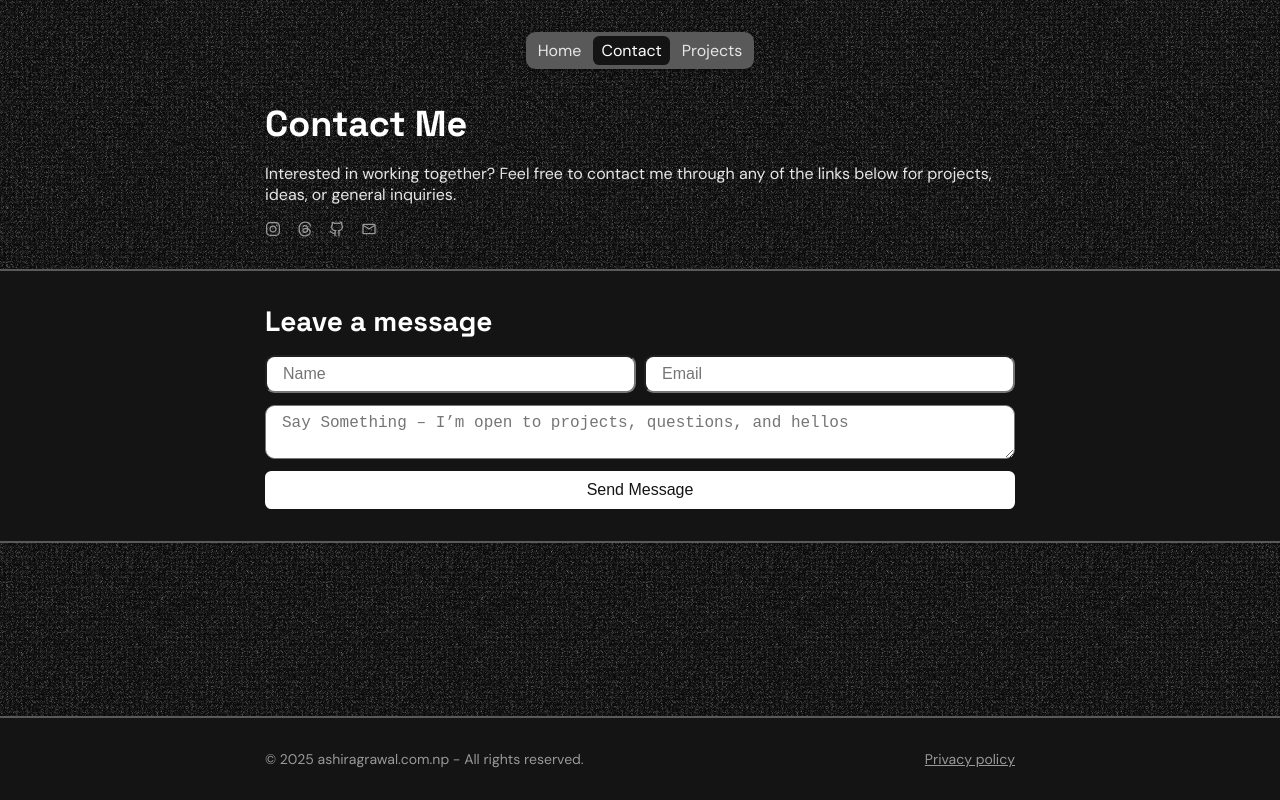
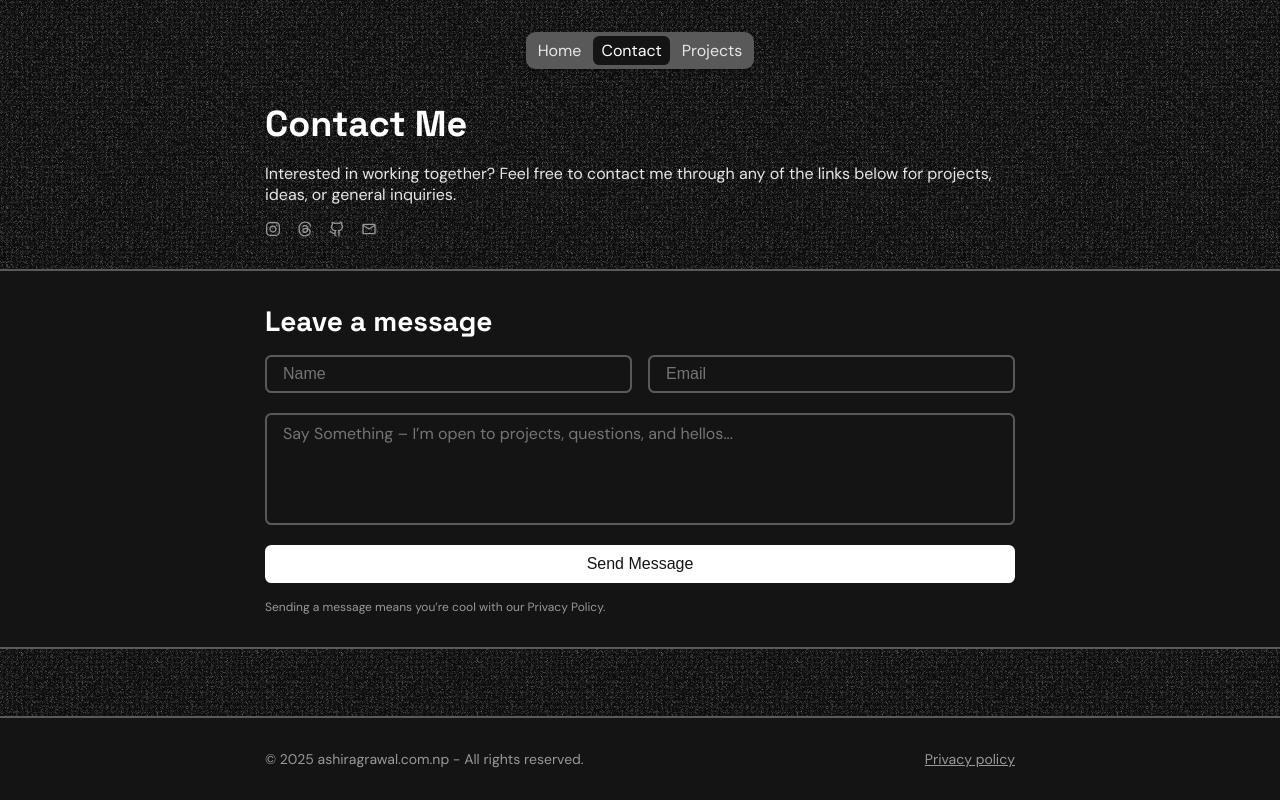
Before and after one commit to AshirAg/ashirs-portfolio, a React (Vite) app in the folder frontend/: page /contact in a window 1280 px wide. Built offline with nearby package versions, Linux system fonts and the light colour scheme.

Commit message:
Updated Contact Page - Aug 10, SUN

```diff
--- a/frontend/src/components/contactForm/ContactForm.jsx
+++ b/frontend/src/components/contactForm/ContactForm.jsx
@@ -1,32 +1,212 @@
 import styles from "./ContactForm.module.css";
 import Button from "../micro-components/button/Button.jsx";
+import { useState, useEffect } from "react";
+import { AiOutlineCheckCircle, AiOutlineCloseCircle } from "react-icons/ai";
+
+function Toast({ message, type, onClose }) {
+  const [isFadingOut, setIsFadingOut] = useState(false);
+
+  useEffect(() => {
+    if (!message) return;
+
+    setIsFadingOut(false); // reset fade out
+
+    // Start timer to fade out after 3 seconds
+    const timer = setTimeout(() => {
+      setIsFadingOut(true);
+    }, 3000);
+
+    return () => clearTimeout(timer);
+  }, [message]);
+
+  // When fade out animation ends, call onClose to unmount
+  const handleAnimationEnd = () => {
+    if (isFadingOut) {
+      onClose();
+    }
+  };
+
+  if (!message) return null;
+
+  return (
+    <div
+      className={`${styles.toast} ${isFadingOut ? styles.fade_out : ""}`}
+      onAnimationEnd={handleAnimationEnd}
+    >
+      {type === "success" ? <AiOutlineCheckCircle /> : <AiOutlineCloseCircle />}
+      <p className={styles.message}>{message}</p>
+    </div>
+  );
+}
 
 function ContactForm(){
-    return(
+
+    const initialValues = { name: "", email: "", message: "" };
+    const [formValues, setFormValues] = useState(initialValues);
+    const [formErrors, setFormErrors] = useState({});
+    const [isSubmit, setIsSubmit] = useState(false);
+    const [toast, setToast] = useState({ message: "", type: ""});
+
+    const handleChange = (e) => {
+        const { name, value } = e.target;
+
+        setFormValues({ ...formValues, [name]: value });
+
+        // Live validate this field only
+        setFormErrors((prevErrors) => {
+            const newErrors = { ...prevErrors };
+            const fieldError = validateField(name, value);
+            if (fieldError) {
+                newErrors[name] = fieldError;
+            } else {
+                delete newErrors[name];
+            }
+            return newErrors;
+        });
+    };
+
+    const handleSubmit = (e) => {
+        e.preventDefault();
+        const errors = validate(formValues);
+        setFormErrors(errors);
+        setIsSubmit(true);
+
+        if (Object.keys(errors).length === 0) {
+            const botToken = "Your Bot Token";
+            const chatId = "Your Chat Id";
+            const text = `
+[[ 💬 New Message ]]
++ Name: ${formValues.name}
++ Email: ${formValues.email}
++ Message: ${formValues.message}
+            `;
+
+            fetch(`https://api.telegram.org/bot${botToken}/sendMessage`, {
+            method: "POST",
+            headers: { "Content-Type": "application/json" },
+            body: JSON.stringify({
+                chat_id: chatId,
+                text: text,
+                parse_mode: "Markdown"
+            })
+            })
+            .then(res => res.json())
+            .then(data => {
+                setFormValues(initialValues);
+                setToast({message: "Your message is sent to me successfully.", type: "success"})
+            })
+            .catch(err => {
+                console.error("Error sending message", err);
+                setToast({message: "Your message was not sent!", type: "failed"})
+            });
+        }
+    };
+
+    useEffect(() => {
+        if (Object.keys(formErrors).length === 0 && isSubmit) {
+        }
+    }, [formErrors]);
+
+    // Validation for all fields
+    const validate = (values) => {
+        const errors = {};
+        const emailRegex = /^[^\s@]+@[^\s@]+\.[^\s@]{2,}$/i;
+
+        if (!values.name.trim()) {
+            errors.name = "Name is required!";
+        }
+
+        if (!values.email.trim()) {
+            errors.email = "Email is required!";
+        } else if (!emailRegex.test(values.email)) {
+            errors.email = "Invalid email!";
+        }
+
+        if (!values.message.trim()) {
+            errors.message = "Message is required!";
+        }
+
+        return errors;
+    };
+
+    // Validation for a single field
+    const validateField = (name, value) => {
+        const emailRegex = /^[^\s@]+@[^\s@]+\.[^\s@]{2,}$/i;
+
+        switch (name) {
+            case "name":
+                if (!value.trim()) return "Name is required!";
+                break;
+            case "email":
+                if (!value.trim()) return "Email is required!";
+                if (!emailRegex.test(value)) return "Invalid email!";
+                break;
+            case "message":
+                if (!value.trim()) return "Message is required!";
+                break;
+            default:
+                return null;
+        }
+        return null;
+    };
+
+    return (
+        <>
+        <Toast
+            message={toast.message}
+            type={toast.type}
+            onClose={() => setToast({ message: "", type: "" })}
+        />
         <div className={`section ${styles.form_section}`}>
             <div className={`container ${styles.form_container}`}>
                 <h2>Leave a message</h2>
-                <form action="">
+                <form onSubmit={handleSubmit} method="POST">
                     <div className={styles.dual_inputs}>
                         <div className={styles.inputContainer}>
-                            <input className={styles.inputField} type="text" placeholder="Name" id="name" />
-                            <span className={styles.error} id="nameError"></span>
+                            <input
+                                className={styles.inputField}
+                                type="text"
+                                placeholder="Name"
+                                id="name"
+                                name="name"
+                                value={formValues.name}
+                                onChange={handleChange}
+                            />
+                            <span className={styles.error}>{formErrors.name}</span>
                         </div>
                         <div className={styles.inputContainer}>
-                            <input className={styles.inputField} type="email" placeholder="Email" id="email" />
-                            <span className={styles.error} id="emailError"></span>
+                            <input
+                                className={styles.inputField}
+                                type="text"
+                                placeholder="Email"
+                                id="email"
+                                name="email"
+                                value={formValues.email}
+                                onChange={handleChange}
+                            />
+                            <span className={styles.error}>{formErrors.email}</span>
                         </div>
                     </div>
                     <div className={styles.inputContainer}>
-                        <textarea className={styles.inputField} name="message" id="message" placeholder="Say Something – I’m open to projects, questions, and hellos"></textarea>
-                        <span className={styles.error} id="messageError"></span>
+                        <textarea
+                            className={styles.inputField}
+                            name="message"
+                            id="message"
+                            placeholder="Say Something – I’m open to projects, questions, and hellos..."
+                            value={formValues.message}
+                            onChange={handleChange}
+                        ></textarea>
+                        <span className={styles.error}>{formErrors.message}</span>
                     </div>
                     <Button className="button_secondary">Send Message</Button>
+                    <p className={styles.agree_to_policy}>
+                        Sending a message means you’re cool with our Privacy Policy.
+                    </p>
                 </form>
             </div>
         </div>
-    )
+        </>
+    );
 }
 
-
 export default ContactForm;
--- a/frontend/src/components/contactForm/ContactForm.module.css
+++ b/frontend/src/components/contactForm/ContactForm.module.css
@@ -12,11 +12,11 @@ form{
     width: 100%;
     display: flex;
     flex-direction: column;
-    gap: var(--spacing-md);
+    gap: var(--spacing-lg);
 }
 .dual_inputs{
     display: flex;
-    gap: var(--spacing-md);
+    gap: var(--spacing-lg);
     width: 100%;
 }
 .inputContainer{
@@ -26,8 +26,121 @@ form{
     gap: var(--spacing-sm);
 }
 .inputContainer .inputField{
-    flex-grow: 1;
-    border-radius: var(--border-rad-md);
+    flex-grow: 1 1 0;
+    border-radius: var(--border-rad-sm);
     font-size: var(--body-lg);
     padding: var(--spacing-md) var(--spacing-lg);
+    background-color: transparent;
+    border: var(--border-width) solid var(--border-primary);
+    color: var(--text-primary);
+    outline: none;
 }
+.inputContainer .inputField:focus{
+    border: var(--border-width) solid var(--accent-primary);
+}
+.inputContainer textarea.inputField{
+    resize: none;
+    min-height: 7rem;
+}
+
+span.error{
+    color: var(--error-primary);
+    font-size: var(--body-md);
+}
+.agree_to_policy{
+    font-size: var(--body-sm);
+    color: var(--text-muted);
+}
+
+
+
+
+/* for toast */
+.toast{
+    position: fixed;
+    top: var(--spacing-xl1);
+    right: var(--spacing-lg);
+    border: var(--border-width) solid var(--border-primary);
+    background-color: var(--bg-primary);
+    padding: var(--spacing-md) var(--spacing-lg);
+    border-radius: var(--border-rad-sm);
+    display: flex;
+    justify-content: center;
+    align-items: center;
+    gap: var(--spacing-md);
+    font-size: var(--body-md);
+    z-index: 3;
+    width: max-content;
+    max-width: var(--container-width);
+    animation: fadeInUpDesktop 0.3s ease forwards;
+}
+.toast.fade_out {
+    animation: fadeOutUpDesktop 0.3s ease forwards;
+}
+.toast p{
+    text-wrap: balance;
+}
+
+@keyframes fadeInUpDesktop {
+  0% {
+    opacity: 0;
+    transform: translateY(20px);
+  }
+  100% {
+    opacity: 1;
+    transform: translateY(0);
+  }
+}
+
+@keyframes fadeOutUpDesktop {
+  0% {
+    opacity: 1;
+    transform: translateY(0);
+  }
+  100% {
+    opacity: 0;
+    transform: translateY(-20px);
+  }
+}
+
+@keyframes fadeInUpMobile {
+  0% {
+    opacity: 0;
+    transform: translateX(-50%) translateY(20px);
+  }
+  100% {
+    opacity: 1;
+    transform: translateX(-50%) translateY(0);
+  }
+}
+
+@keyframes fadeOutUpMobile {
+  0% {
+    opacity: 1;
+    transform: translateX(-50%) translateY(0);
+  }
+  100% {
+    opacity: 0;
+    transform: translateX(-50%) translateY(-20px);
+  }
+}
+
+
+
+@media (max-width: 600px) {
+    .dual_inputs{
+        flex-direction: column;
+    }
+    .toast{
+        left: 50%;
+        max-width: 90%;
+        animation: fadeInUpMobile 0.3s ease forwards;
+
+    }
+    .toast.toast.fade_out{
+        left: 50%;
+        max-width: 90%;
+        animation: fadeOutUpMobile 0.3s ease forwards;
+
+    }
+}
--- a/frontend/src/components/projects/Projects.jsx
+++ b/frontend/src/components/projects/Projects.jsx
@@ -10,7 +10,7 @@ function Projects(){
                     <h2>Projects</h2>
                     <Link to="/projects">
                         see more
-                        <svg xmlns="http://www.w3.org/2000/svg" width="20" height="20" fill="none" stroke="currentColor" stroke-width="2" viewBox="0 0 24 24">
+                        <svg xmlns="http://www.w3.org/2000/svg" width="20" height="20" fill="none" stroke="currentColor" viewBox="0 0 24 24">
                             <path d="M5 12h14M13 5l7 7-7 7"/>
                         </svg>
 
--- a/frontend/src/index.css
+++ b/frontend/src/index.css
@@ -18,6 +18,8 @@
 
     --accent-primary: #FFFFFF;
     --accent-hover: #CCCCCC;
+
+    --error-primary: hsl(0, 100%, 65%);
 
     /* ==================== fonts ==================== */
     --heading-font: "Space Grotesk";
@@ -64,7 +66,6 @@
 }
 body{
     display: flex;
-
     font-family: var(--body-font);
     font-size: var(--body-lg);
     background-color: var(--bg-primary);
@@ -107,6 +108,17 @@ a{
     text-decoration: none;
     color: var(--text-primary);
 }
+textarea{
+    font-family: var(--body-font);
+}
+
+input:-webkit-autofill, textarea:-webkit-autofill {
+    -webkit-text-fill-color: var(--text-primary);
+    caret-color: var(--text-primary);
+    background-color: var(--bg-hover);
+    background-clip: content-box;
+    -webkit-box-shadow: 0 0 0 1000px var(--bg-hover) inset;
+}
 
 @media (max-width: 900px) {
   .container {
```
